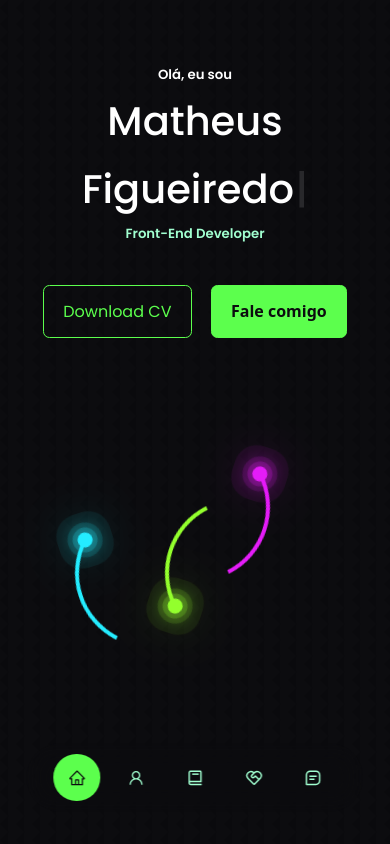
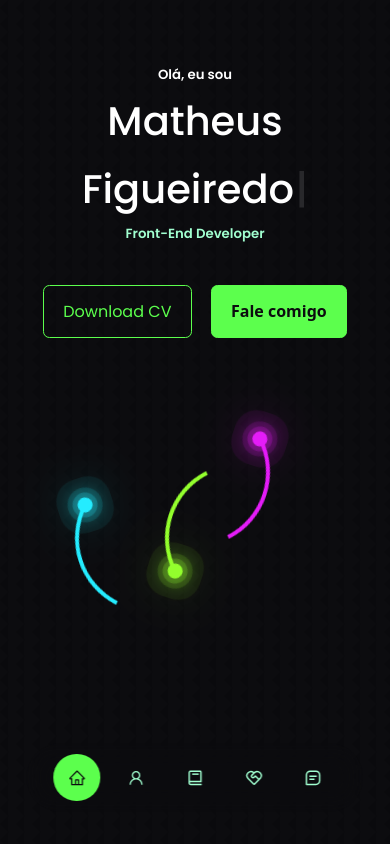
Before and after one commit to matheusscode/portfolio, a React (Vite) app: page / in a window 390 px wide. Shown: the top 844 px of the page. Built offline with nearby package versions, Linux system fonts and the light colour scheme.

Commit message:
update-animation commit

```diff
--- a/src/components/Header/Header.css
+++ b/src/components/Header/Header.css
@@ -168,6 +168,6 @@ header {
   }
 
   .container-animation {
-    bottom: -190px;
+    bottom: -155px;
   }
 }
```
